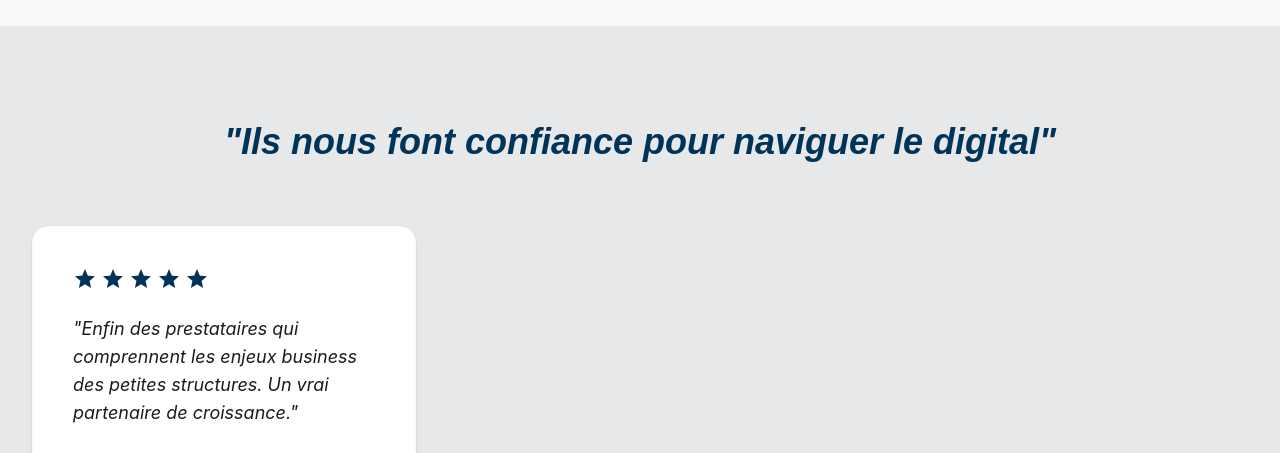
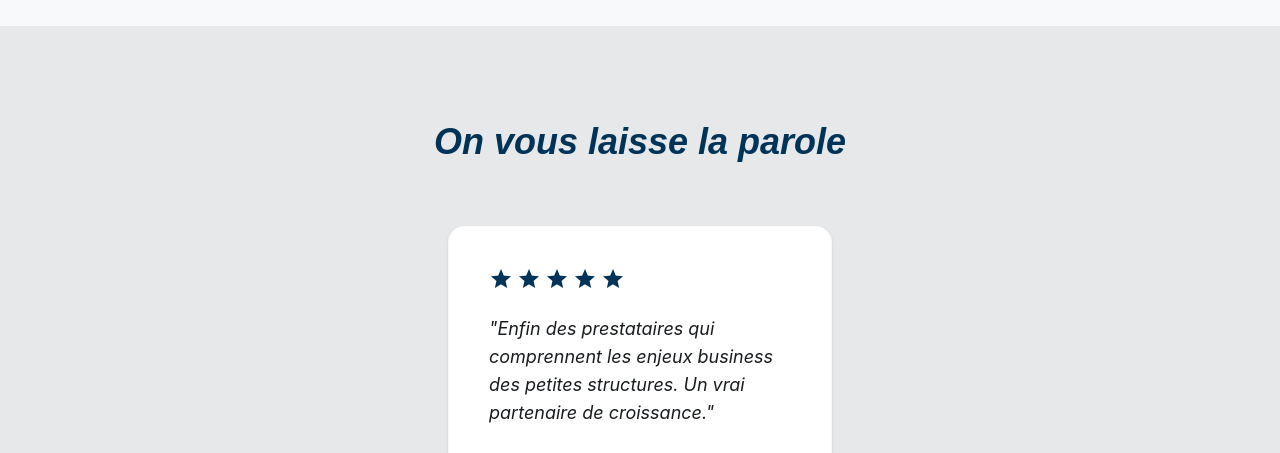
Before and after one commit to Les-Affluents-du-Numerique/showcase, an Astro site: page / in a window 1280 px wide. Shown: the part 2550-3003 px from the top of the page. Built offline with nearby package versions, Linux system fonts and the light colour scheme; Astro itself is replaced by a stand-in of ours.

Commit message:
feat: update testimonial section heading for improved engagement

```diff
--- a/src/pages/index.astro
+++ b/src/pages/index.astro
@@ -350,12 +350,11 @@ const siteDescription = SITE_DESCRIPTIONS.home;
         <h2
           class="font-headline font-bold text-4xl text-primary mb-16 text-center italic"
         >
-          "Ils nous font confiance pour naviguer le digital"
+          On vous laisse la parole
         </h2>
         <div class="grid grid-cols-1 md:grid-cols-3 gap-8">
-          <!-- Testimonial 3 -->
           <div
-            class="bg-surface-container-lowest p-10 rounded-2xl shadow-sm border border-outline-variant/10"
+            class="md:col-start-2 bg-surface-container-lowest p-10 rounded-2xl shadow-sm border border-outline-variant/10"
           >
             <div class="flex gap-1 text-primary mb-6">
               <span
```
